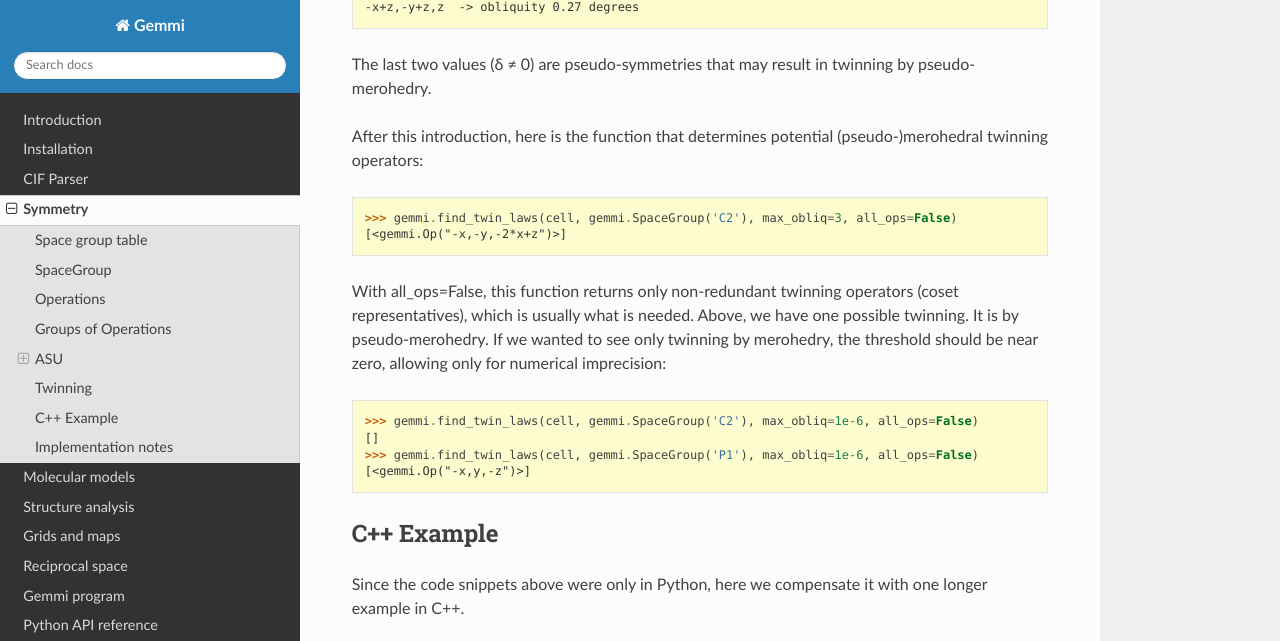
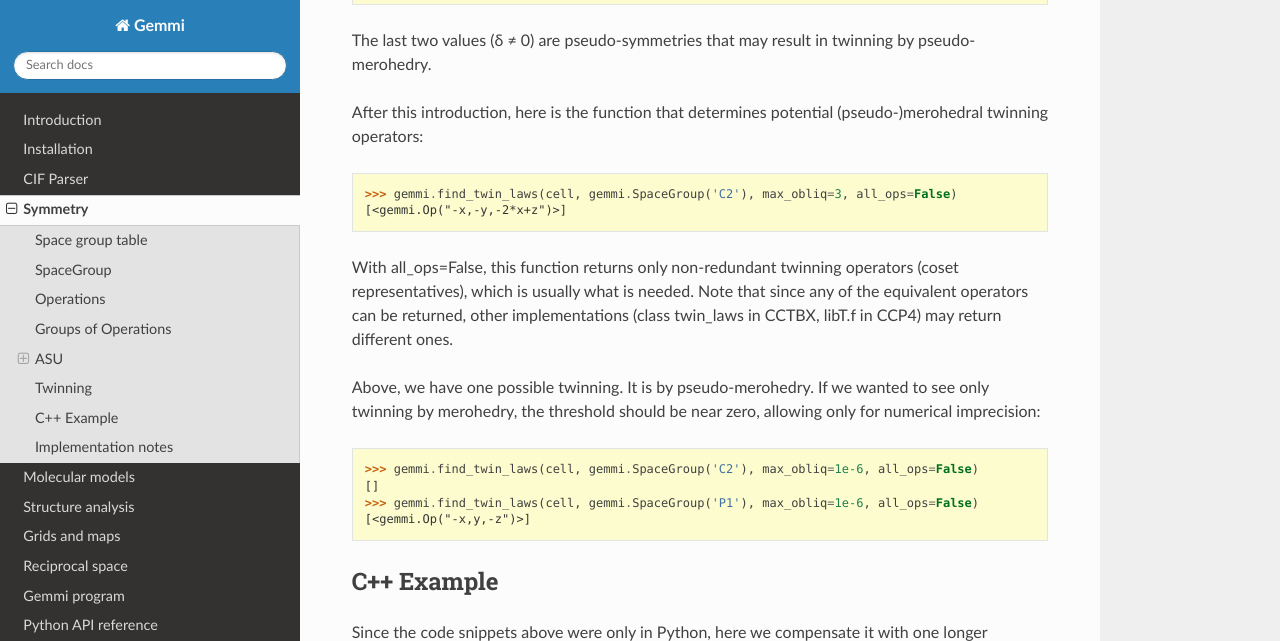
Before and after one commit to project-gemmi/gemmi, a Sphinx documentation site: the page built from docs/symmetry.rst, in a window 1280 px wide and 900 px high, scrolled down 12397 px, cut to the strip 0-641 px from the top of the window. Built offline with Sphinx 7.4.7 and the Read the Docs theme 2.0.0, drawn with Linux system fonts in a browser that asks for light colours; some of the changed text lies outside the part shown.

Commit message:
edit docs

```diff
--- a/docs/symmetry.rst
+++ b/docs/symmetry.rst
@@ -715,6 +714,10 @@ potential (pseudo-)merohedral twinning operators:
 
 With all_ops=False, this function returns only non-redundant twinning
 operators (coset representatives), which is usually what is needed.
+Note that since any of the equivalent operators can be returned,
+other implementations (class twin_laws in CCTBX, libT.f in CCP4)
+may return different ones.
+
 Above, we have one possible twinning. It is by pseudo-merohedry.
 If we wanted to see only twinning by merohedry, the threshold should be
 near zero, allowing only for numerical imprecision:
```
Also changed, not shown: other parts of docs/symmetry.rst (+1 -2 lines).
